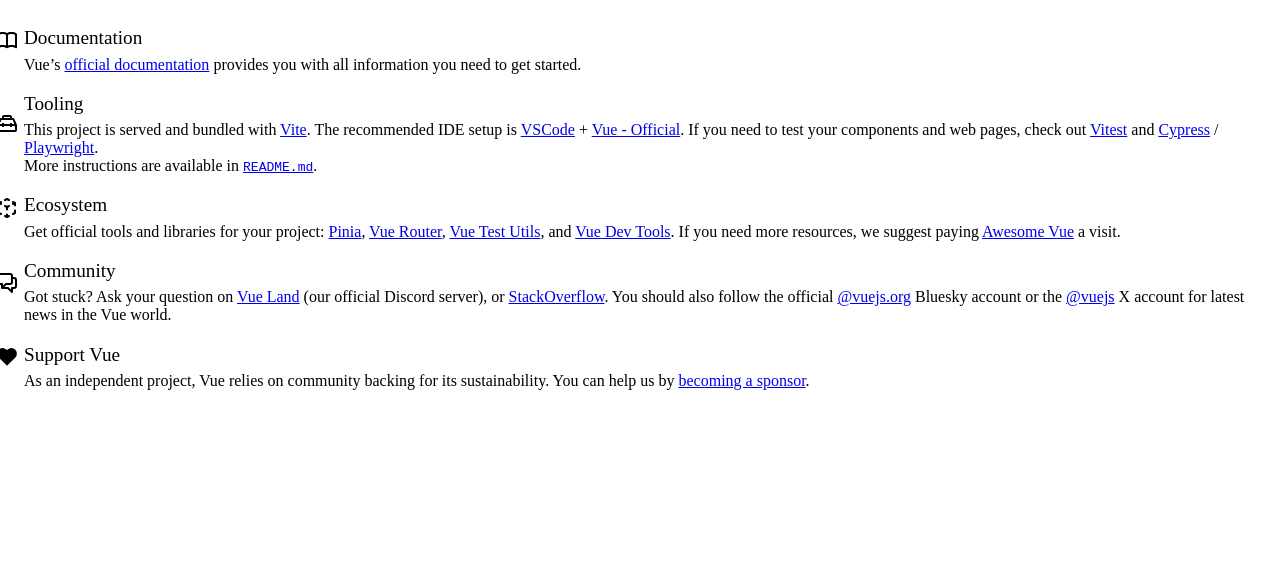
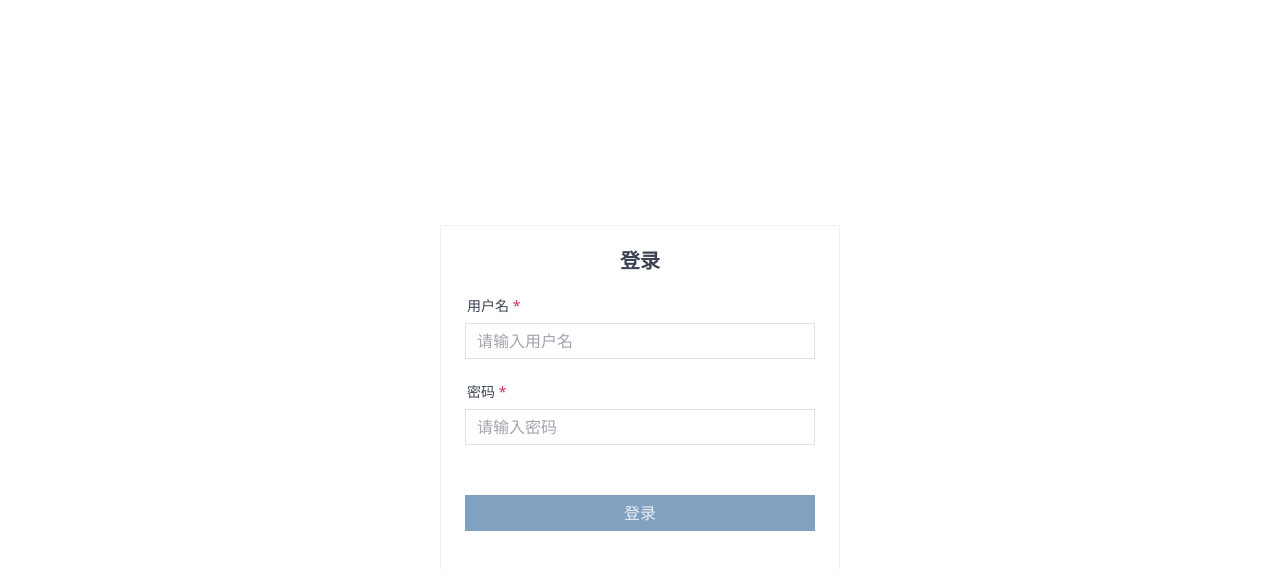
Before and after one commit to dicarne/vvorker, a Vue app in the folder admin/: page /#/login in a window 1280 px wide. Shown: the top 570 px of the page. Built offline with nearby package versions, Linux system fonts and the light colour scheme.

Commit message:
[feat] 登录

```diff
--- /dev/null
+++ b/admin/src/api/auth.ts
@@ -0,0 +1,44 @@
+import type {
+  UserInfo,
+  LoginRequest,
+  LoginResponse,
+  RegisterRequest,
+  RegisterResponse,
+} from '@/types/auth'
+import api from './http'
+
+export const login = async (req: LoginRequest) => {
+  const res = await api.post('/api/auth/login', req)
+  return res.data.data as LoginResponse
+}
+
+export const register = async (req: RegisterRequest) => {
+  const res = await api.post('/api/auth/register', req)
+  return res.data.data as RegisterResponse
+}
+
+export const getUserInfo = async () => {
+  const res = await api.get('/api/user/info')
+  return res.data.data as UserInfo
+}
+
+export const logout = () => {
+  localStorage.removeItem('token')
+  return api.get('/api/auth/logout')
+}
+
+export const createAccessKey = (name: string) => {
+  return api.post('/api/user/create-access-key', {
+    name: name
+  })
+}
+
+export const getAccessKeys = () => {
+  return api.post('/api/user/access-keys')
+}
+
+export const deleteAccessKey = (access_key: string) => {
+  return api.post('/api/user/delete-access-key', {
+    key: access_key
+  })
+}
--- /dev/null
+++ b/admin/src/api/http.ts
@@ -0,0 +1,21 @@
+import axios from 'axios'
+
+const instance = axios.create({})
+
+instance.interceptors.request.use((request) => {
+  request.headers.Authorization = 'Bearer ' + localStorage.getItem('token')
+  return request
+})
+
+instance.interceptors.response.use((response) => {
+  // console.log(response.headers?.['x-authorization-token'])
+  if (response.headers?.['x-authorization-token']) {
+    localStorage.setItem('token', response.headers['x-authorization-token'])
+  }
+  if (!!response.data.code) {
+    throw response.data.msg
+  }
+  return response
+})
+
+export default instance
--- /dev/null
+++ b/admin/src/composables/useNavigate.ts
@@ -0,0 +1,9 @@
+import { useRouter } from 'vue-router'
+
+export function useNavigate() {
+  const router = useRouter()
+  const navigate = (path: string) => {
+    router.push(path)
+  }
+  return { navigate }
+}
--- /dev/null
+++ b/admin/src/constant/formrules.ts
@@ -0,0 +1,11 @@
+export const usernameRules = [{
+  required: true,
+  message: '请输入用户名',
+  trigger: ['blur', 'input'],
+}]
+
+export const passwordRules = [{
+  required: true,
+  message: '请输入密码',
+  trigger: ['blur', 'input'],
+}]
--- a/admin/src/router/index.ts
+++ b/admin/src/router/index.ts
@@ -1,21 +1,26 @@
-import { createRouter, createWebHistory } from 'vue-router'
-import HomeView from '../views/HomeView.vue'
+import { createRouter, createWebHashHistory } from 'vue-router'
 
 const router = createRouter({
-  history: createWebHistory(import.meta.env.BASE_URL),
+  history: createWebHashHistory(),
   routes: [
     {
-      path: '/',
-      name: 'home',
-      component: HomeView,
+      path: '/login',
+      component: () => import('@/views/Login.vue'),
     },
     {
-      path: '/about',
-      name: 'about',
-      // route level code-splitting
-      // this generates a separate chunk (About.[hash].js) for this route
-      // which is lazy-loaded when the route is visited.
-      component: () => import('../views/AboutView.vue'),
+      path: '/register',
+      component: () => import('@/views/Register.vue')
+    },
+    {
+      path: '/',
+      // component: () => import('@/views/Index.vue'),
+      redirect: '/admin',
+      children: [
+        {
+          path: '/admin',
+          component: () => import('@/views/Admin.vue'),
+        },
+      ],
     },
   ],
 })
--- /dev/null
+++ b/admin/src/types/auth.ts
@@ -0,0 +1,26 @@
+export interface LoginRequest {
+	userName: string;
+	password: string;
+}
+
+export interface LoginResponse {
+	token: string;
+	status: number;
+}
+
+export interface RegisterRequest {
+	userName: string;
+	email: string;
+	password: string;
+}
+
+export interface RegisterResponse {
+	status: number;
+}
+
+export interface UserInfo {
+	userName: string;
+	email: string;
+	role: string;
+	id: number;
+}
--- a/admin/src/views/AboutView.vue
+++ /dev/null
@@ -1,15 +0,0 @@
-<template>
-  <div class="about">
-    <h1>This is an about page</h1>
-  </div>
-</template>
-
-<style>
-@media (min-width: 1024px) {
-  .about {
-    min-height: 100vh;
-    display: flex;
-    align-items: center;
-  }
-}
-</style>
--- /dev/null
+++ b/admin/src/views/Admin.vue
@@ -0,0 +1,5 @@
+<template>
+  <div>
+    <h1>This is an Admin page</h1>
+  </div>
+</template>
--- /dev/null
+++ b/admin/src/views/Login.vue
@@ -0,0 +1,90 @@
+<script setup lang="ts">
+import { ref } from 'vue'
+import { useMessage, NCard, NForm, NFormItem, NInput, NButton } from 'naive-ui'
+import type { FormInst, FormRules } from 'naive-ui' // 导入 FormInst 类型
+import type { LoginRequest } from '@/types/auth'
+import { passwordRules, usernameRules } from '@/constant/formrules'
+import { login } from '@/api/auth'
+import { useNavigate } from '@/composables/useNavigate'
+
+// 初始化表单数据
+const form = ref<LoginRequest>({
+  userName: '',
+  password: '',
+})
+
+// 表单引用，明确指定类型为 FormInst 或 null
+const formRef = ref<FormInst | null>(null)
+
+const rules: FormRules = {
+  userName: usernameRules,
+  password: passwordRules,
+}
+
+// 消息提示实例
+const message = useMessage()
+
+const { navigate } = useNavigate()
+
+// 处理登录逻辑的函数
+const handleLogin = async () => {
+  if (!formRef.value) return
+  try {
+    // 校验表单
+    await formRef.value.validate()
+  } catch (error) {
+    console.error(error)
+    return
+  }
+  try {
+    // 调用登录接口
+    const res = await login(form.value)
+    console.log(res)
+    message.success('登录成功')
+    navigate('/admin')
+  } catch (error) {
+    console.error(error)
+    message.error('登录失败，请检查输入信息')
+  }
+}
+</script>
+<template>
+  <div class="login-container">
+    <NCard class="login-card">
+      <template #header>
+        <div class="login-title">登录</div>
+      </template>
+      <NForm :model="form" :rules="rules" ref="formRef">
+        <NFormItem label="用户名" path="userName">
+          <NInput v-model:value="form.userName" placeholder="请输入用户名" />
+        </NFormItem>
+        <NFormItem label="密码" path="password">
+          <NInput v-model:value="form.password" type="password" placeholder="请输入密码" />
+        </NFormItem>
+        <NFormItem>
+          <NButton type="primary" native-type="submit" block @click="handleLogin"> 登录 </NButton>
+        </NFormItem>
+      </NForm>
+    </NCard>
+  </div>
+</template>
+
+<style scoped>
+.login-container {
+  display: flex;
+  justify-content: center;
+  align-items: center;
+  width: 100vw;
+  height: 100vh;
+}
+
+.login-card {
+  width: 400px;
+}
+
+.login-title {
+  text-align: center;
+  font-size: 20px;
+  font-weight: bold;
+}
+</style>
--- /dev/null
+++ b/admin/src/views/Register.vue
@@ -0,0 +1,5 @@
+<template>
+  <div>
+    <h1>This is an Register page</h1>
+  </div>
+</template>
```
Also changed, not shown: admin/src/views/Index.vue (renamed from admin/src/views/HomeView.vue).
